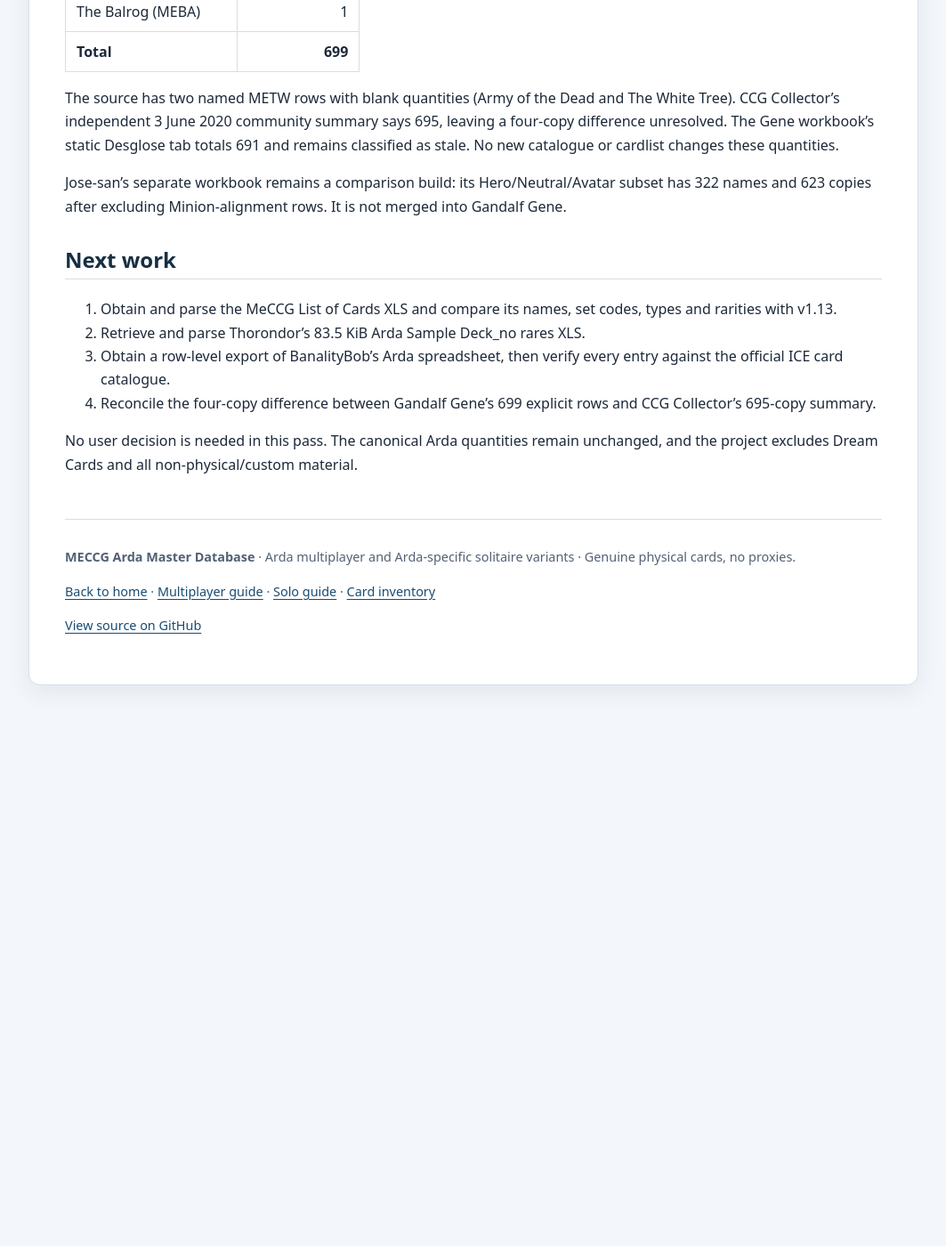
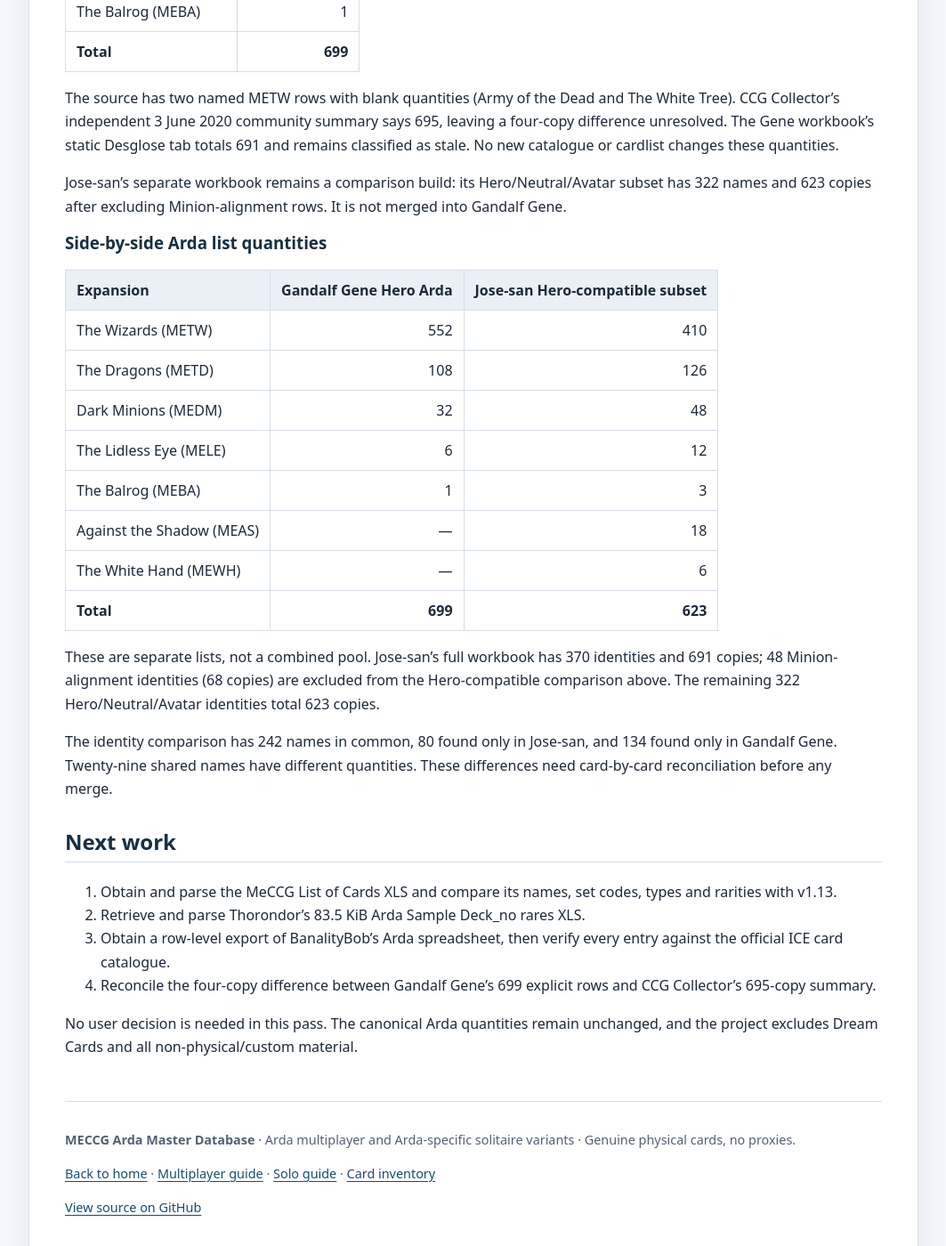
Before and after one commit to JamSpot/meccg-arda-master-database, a Jekyll site: the page built from docs/research-watch-2026-11-02.md, in a window 1280 px wide and 1400 px high, scrolled down 4683 px. Shown: the whole window at 89% size, without its empty margins (108-1171 px from the left). Built offline with Jekyll 4.4.1, drawn with Linux system fonts in a browser that asks for light colours; before the commit the page ends 5477 px from its top, so only the background shows below that.

Commit message:
Add side-by-side Arda quantity comparison by expansion

```diff
--- a/docs/research-watch-2026-11-02.md
+++ b/docs/research-watch-2026-11-02.md
@@ -125,6 +125,23 @@ The source has two named METW rows with blank quantities (Army of the Dead and T
 
 Jose-san's separate workbook remains a comparison build: its Hero/Neutral/Avatar subset has 322 names and 623 copies after excluding Minion-alignment rows. It is not merged into Gandalf Gene.
 
+### Side-by-side Arda list quantities
+
+| Expansion | Gandalf Gene Hero Arda | Jose-san Hero-compatible subset |
+|---|---:|---:|
+| The Wizards (METW) | 552 | 410 |
+| The Dragons (METD) | 108 | 126 |
+| Dark Minions (MEDM) | 32 | 48 |
+| The Lidless Eye (MELE) | 6 | 12 |
+| The Balrog (MEBA) | 1 | 3 |
+| Against the Shadow (MEAS) | — | 18 |
+| The White Hand (MEWH) | — | 6 |
+| **Total** | **699** | **623** |
+
+These are separate lists, not a combined pool. Jose-san's full workbook has 370 identities and 691 copies; 48 Minion-alignment identities (68 copies) are excluded from the Hero-compatible comparison above. The remaining 322 Hero/Neutral/Avatar identities total 623 copies.
+
+The identity comparison has 242 names in common, 80 found only in Jose-san, and 134 found only in Gandalf Gene. Twenty-nine shared names have different quantities. These differences need card-by-card reconciliation before any merge.
+
 ## Next work
 
 1. Obtain and parse the MeCCG List of Cards XLS and compare its names, set codes, types and rarities with v1.13.
```
